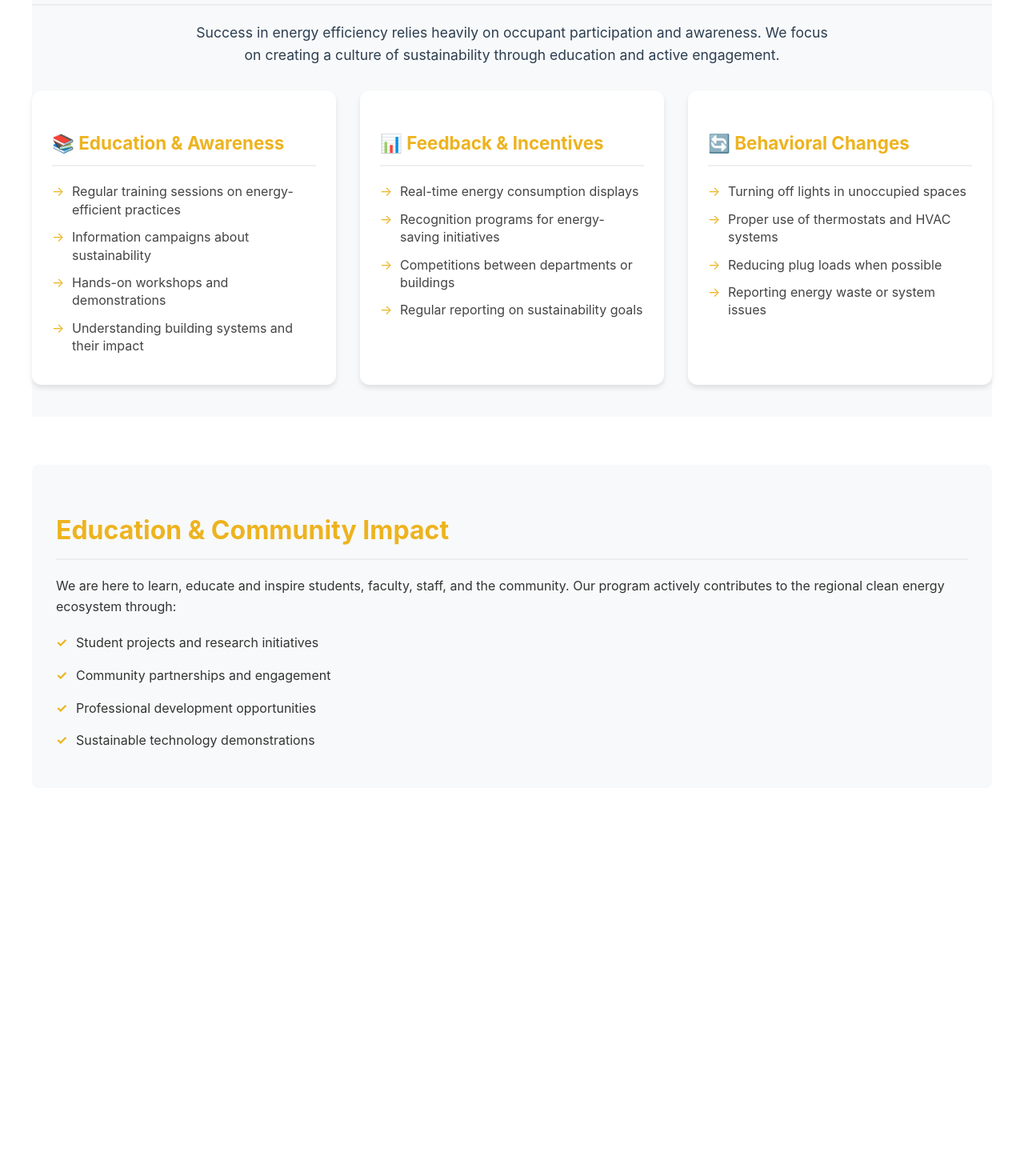
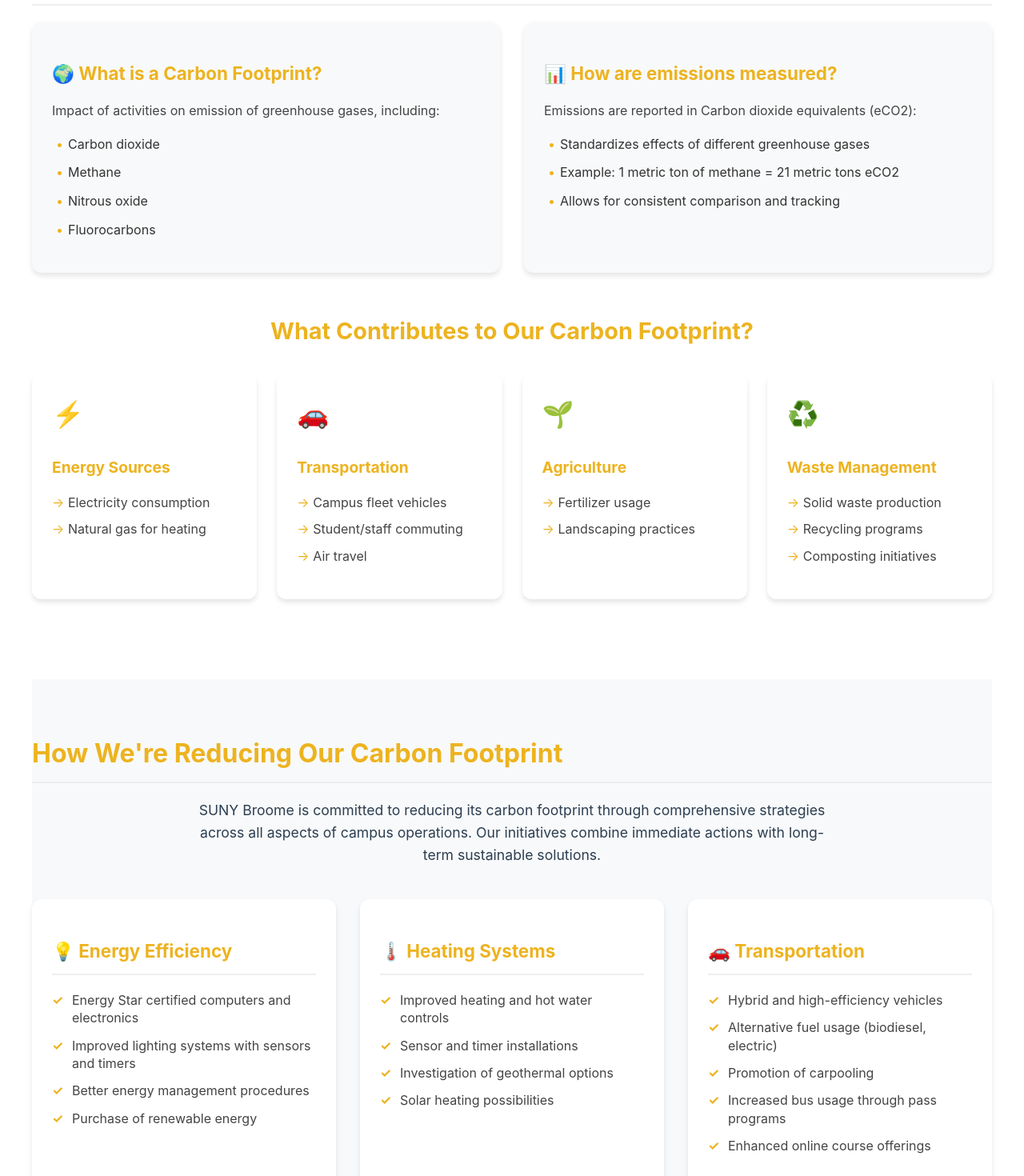
Before and after one commit to AlexandraBouillon/SUNY_Broome_Clean_Energy_Systems_Design_Spring_2025, a React (Create React App) app: page / in a window 1280 px wide. Shown: the part 2940-4410 px from the top of the page at 80% size. Before the commit the page ends 3985 px from the top, so only its background shows below. Built offline with nearby package versions, Linux system fonts and the light colour scheme.

Commit message:
udpates to carbon foot print and reduction

```diff
--- a/src/App.tsx
+++ b/src/App.tsx
@@ -4,6 +4,8 @@ import EnergyTopics from './components/EnergyTopics';
 import BuildingSystems from './components/BuildingSystems';
 import BuildingDesign from './components/BuildingDesign';
 import OccupantEngagement from './components/OccupantEngagement';
+import CarbonFootprint from './components/CarbonFootprint';
+import CarbonReduction from './components/CarbonReduction';
 
 function App() {
   return (
@@ -25,6 +27,8 @@ function App() {
         <EnergyTopics />
         <BuildingSystems />
         <BuildingDesign />
+        <CarbonFootprint />
+        <CarbonReduction />
         <OccupantEngagement />
 
         <section className="education-section">
--- /dev/null
+++ b/src/components/CarbonFootprint.css
@@ -0,0 +1,117 @@
+.carbon-footprint {
+  padding: 40px 0;
+  background-color: white;
+}
+
+.footprint-basics {
+  display: grid;
+  grid-template-columns: repeat(auto-fit, minmax(300px, 1fr));
+  gap: 30px;
+  margin-bottom: 50px;
+}
+
+.basics-card {
+  background-color: #f8f9fa;
+  padding: 25px;
+  border-radius: 12px;
+  box-shadow: 0 4px 6px rgba(0, 0, 0, 0.1);
+}
+
+.basics-card h3 {
+  color: #edb31f;
+  margin-bottom: 15px;
+  font-size: 1.4rem;
+  display: flex;
+  align-items: center;
+  gap: 10px;
+}
+
+.basics-card p {
+  color: #444;
+  margin-bottom: 15px;
+}
+
+.basics-card ul {
+  list-style-type: none;
+  padding-left: 0;
+}
+
+.basics-card li {
+  margin-bottom: 10px;
+  padding-left: 20px;
+  position: relative;
+}
+
+.basics-card li::before {
+  content: "•";
+  position: absolute;
+  left: 5px;
+  color: #edb31f;
+}
+
+.contributing-factors {
+  margin-top: 40px;
+}
+
+.contributing-factors h3 {
+  color: #edb31f;
+  text-align: center;
+  margin-bottom: 30px;
+  font-size: 1.8rem;
+}
+
+.factors-grid {
+  display: grid;
+  grid-template-columns: repeat(auto-fit, minmax(250px, 1fr));
+  gap: 25px;
+}
+
+.factor-card {
+  background-color: white;
+  padding: 25px;
+  border-radius: 12px;
+  box-shadow: 0 4px 6px rgba(0, 0, 0, 0.1);
+  transition: transform 0.3s ease;
+}
+
+.factor-card:hover {
+  transform: translateY(-5px);
+}
+
+.factor-icon {
+  font-size: 2rem;
+  margin-bottom: 15px;
+  display: block;
+}
+
+.factor-card h4 {
+  color: #edb31f;
+  margin-bottom: 15px;
+  font-size: 1.2rem;
+}
+
+.factor-card ul {
+  list-style-type: none;
+  padding-left: 0;
+}
+
+.factor-card li {
+  margin-bottom: 8px;
+  padding-left: 20px;
+  position: relative;
+  color: #444;
+}
+
+.factor-card li::before {
+  content: "→";
+  position: absolute;
+  left: 0;
+  color: #edb31f;
+}
+
+@media (max-width: 768px) {
+  .footprint-basics,
+  .factors-grid {
+    grid-template-columns: 1fr;
+  }
+}
--- /dev/null
+++ b/src/components/CarbonFootprint.tsx
@@ -0,0 +1,88 @@
+import React from 'react';
+import './CarbonFootprint.css';
+
+const CarbonFootprint = () => {
+  const footprintBasics = [
+    {
+      title: '🌍 What is a Carbon Footprint?',
+      description: 'Impact of activities on emission of greenhouse gases, including:',
+      items: [
+        'Carbon dioxide',
+        'Methane',
+        'Nitrous oxide',
+        'Fluorocarbons'
+      ]
+    },
+    {
+      title: '📊 How are emissions measured?',
+      description: 'Emissions are reported in Carbon dioxide equivalents (eCO2):',
+      items: [
+        'Standardizes effects of different greenhouse gases',
+        'Example: 1 metric ton of methane = 21 metric tons eCO2',
+        'Allows for consistent comparison and tracking'
+      ]
+    }
+  ];
+
+  const contributingFactors = [
+    {
+      icon: '⚡',
+      title: 'Energy Sources',
+      items: ['Electricity consumption', 'Natural gas for heating']
+    },
+    {
+      icon: '🚗',
+      title: 'Transportation',
+      items: ['Campus fleet vehicles', 'Student/staff commuting', 'Air travel']
+    },
+    {
+      icon: '🌱',
+      title: 'Agriculture',
+      items: ['Fertilizer usage', 'Landscaping practices']
+    },
+    {
+      icon: '♻️',
+      title: 'Waste Management',
+      items: ['Solid waste production', 'Recycling programs', 'Composting initiatives']
+    }
+  ];
+
+  return (
+    <section className="carbon-footprint">
+      <h2>Campus Carbon Footprint</h2>
+
+      <div className="footprint-basics">
+        {footprintBasics.map((basic, index) => (
+          <div key={index} className="basics-card">
+            <h3>{basic.title}</h3>
+            <p>{basic.description}</p>
+            <ul>
+              {basic.items.map((item, itemIndex) => (
+                <li key={itemIndex}>{item}</li>
+              ))}
+            </ul>
+          </div>
+        ))}
+      </div>
+
+      <div className="contributing-factors">
+        <h3>What Contributes to Our Carbon Footprint?</h3>
+        <div className="factors-grid">
+          {contributingFactors.map((factor, index) => (
+            <div key={index} className="factor-card">
+              <span className="factor-icon">{factor.icon}</span>
+              <h4>{factor.title}</h4>
+              <ul>
+                {factor.items.map((item, itemIndex) => (
+                  <li key={itemIndex}>{item}</li>
+                ))}
+              </ul>
+            </div>
+          ))}
+        </div>
+      </div>
+    </section>
+  );
+};
+
+export default CarbonFootprint;
--- /dev/null
+++ b/src/components/CarbonReduction.css
@@ -0,0 +1,74 @@
+.carbon-reduction {
+  padding: 40px 0;
+  background-color: #f8f9fa;
+}
+
+.section-intro {
+  max-width: 800px;
+  margin: 0 auto 40px;
+  text-align: center;
+  color: #2c3e50;
+  font-size: 1.1rem;
+  line-height: 1.6;
+}
+
+.strategies-grid {
+  display: grid;
+  grid-template-columns: repeat(auto-fit, minmax(300px, 1fr));
+  gap: 30px;
+}
+
+.strategy-card {
+  background-color: white;
+  padding: 25px;
+  border-radius: 12px;
+  box-shadow: 0 4px 6px rgba(0, 0, 0, 0.1);
+  transition: transform 0.3s ease;
+}
+
+.strategy-card:hover {
+  transform: translateY(-5px);
+}
+
+.strategy-card h3 {
+  color: #edb31f;
+  margin-bottom: 20px;
+  font-size: 1.4rem;
+  border-bottom: 2px solid #f0f0f0;
+  padding-bottom: 10px;
+  display: flex;
+  align-items: center;
+  gap: 10px;
+}
+
+.strategy-card ul {
+  list-style-type: none;
+  padding-left: 0;
+  margin: 0;
+}
+
+.strategy-card li {
+  margin-bottom: 12px;
+  padding-left: 25px;
+  position: relative;
+  color: #444;
+  line-height: 1.4;
+}
+
+.strategy-card li::before {
+  content: "✓";
+  position: absolute;
+  left: 0;
+  color: #edb31f;
+  font-weight: bold;
+}
+
+@media (max-width: 768px) {
+  .strategies-grid {
+    grid-template-columns: 1fr;
+  }
+
+  .section-intro {
+    padding: 0 20px;
+  }
+}
--- /dev/null
+++ b/src/components/CarbonReduction.tsx
@@ -0,0 +1,79 @@
+import React from 'react';
+import './CarbonReduction.css';
+
+const CarbonReduction = () => {
+  const reductionStrategies = [
+    {
+      title: '💡 Energy Efficiency',
+      items: [
+        'Energy Star certified computers and electronics',
+        'Improved lighting systems with sensors and timers',
+        'Better energy management procedures',
+        'Purchase of renewable energy'
+      ]
+    },
+    {
+      title: '🌡️ Heating Systems',
+      items: [
+        'Improved heating and hot water controls',
+        'Sensor and timer installations',
+        'Investigation of geothermal options',
+        'Solar heating possibilities'
+      ]
+    },
+    {
+      title: '🚗 Transportation',
+      items: [
+        'Hybrid and high-efficiency vehicles',
+        'Alternative fuel usage (biodiesel, electric)',
+        'Promotion of carpooling',
+        'Increased bus usage through pass programs',
+        'Enhanced online course offerings'
+      ]
+    },
+    {
+      title: '♻️ Waste Management',
+      items: [
+        'Source reduction through smart purchasing',
+        'Double-sided printing implementation',
+        'Comprehensive recycling programs',
+        'Composting of food waste and yard trimmings'
+      ]
+    },
+    {
+      title: '🏗️ Infrastructure',
+      items: [
+        'LEED Certified building projects',
+        'Campus-produced wind or solar energy',
+        'Carbon offset purchases',
+        'Natural landscaping practices'
+      ]
+    }
+  ];
+
+  return (
+    <section className="carbon-reduction">
+      <h2>How We're Reducing Our Carbon Footprint</h2>
+      <p className="section-intro">
+        SUNY Broome is committed to reducing its carbon footprint through comprehensive strategies
+        across all aspects of campus operations. Our initiatives combine immediate actions with
+        long-term sustainable solutions.
+      </p>
+
+      <div className="strategies-grid">
+        {reductionStrategies.map((strategy, index) => (
+          <div key={index} className="strategy-card">
+            <h3>{strategy.title}</h3>
+            <ul>
+              {strategy.items.map((item, itemIndex) => (
+                <li key={itemIndex}>{item}</li>
+              ))}
+            </ul>
+          </div>
+        ))}
+      </div>
+    </section>
+  );
+};
+
+export default CarbonReduction;
```
